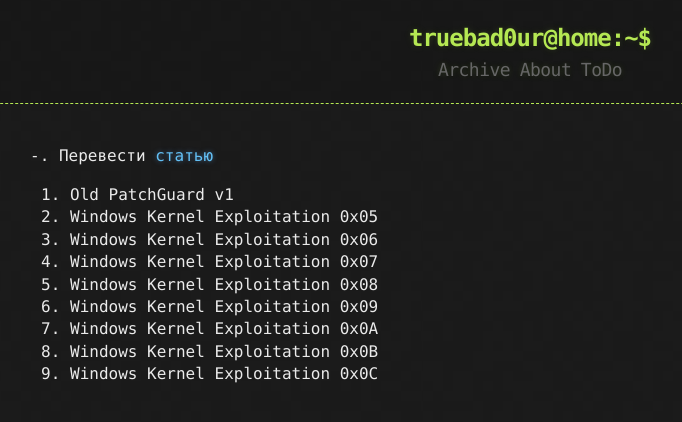
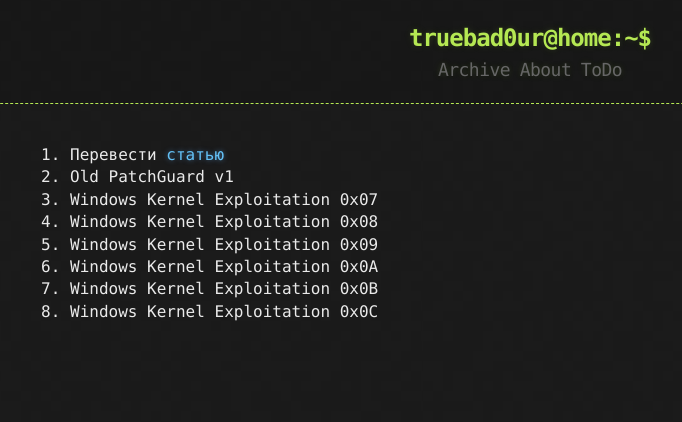
Before and after one commit to TrueBad0ur/myjekyllblog, a Jekyll site: the page built from jekyll/ToDo.md, in a window 1280 px wide. Shown: the top 422 px of the page, without its empty margins (110-792 px from the left). Built offline with Jekyll 4.4.1, drawn with Linux system fonts in a browser that asks for light colours.

Commit message:
Update ToDo.md

```diff
--- a/jekyll/ToDo.md
+++ b/jekyll/ToDo.md
@@ -3,13 +3,11 @@
 title: ToDo
 ---
 
--. Перевести [статью](https://media.blackhat.com/bh-dc-11/Mandt/BlackHat_DC_2011_Mandt_kernelpool-wp.pdf)
+1. Перевести [статью](https://media.blackhat.com/bh-dc-11/Mandt/BlackHat_DC_2011_Mandt_kernelpool-wp.pdf)
 2. Old PatchGuard v1
-3. Windows Kernel Exploitation 0x05
-4. Windows Kernel Exploitation 0x06
-5. Windows Kernel Exploitation 0x07
-6. Windows Kernel Exploitation 0x08
-7. Windows Kernel Exploitation 0x09
-8. Windows Kernel Exploitation 0x0A
-9. Windows Kernel Exploitation 0x0B
-10. Windows Kernel Exploitation 0x0C
+3. Windows Kernel Exploitation 0x07
+4. Windows Kernel Exploitation 0x08
+5. Windows Kernel Exploitation 0x09
+6. Windows Kernel Exploitation 0x0A
+7. Windows Kernel Exploitation 0x0B
+8. Windows Kernel Exploitation 0x0C
```
